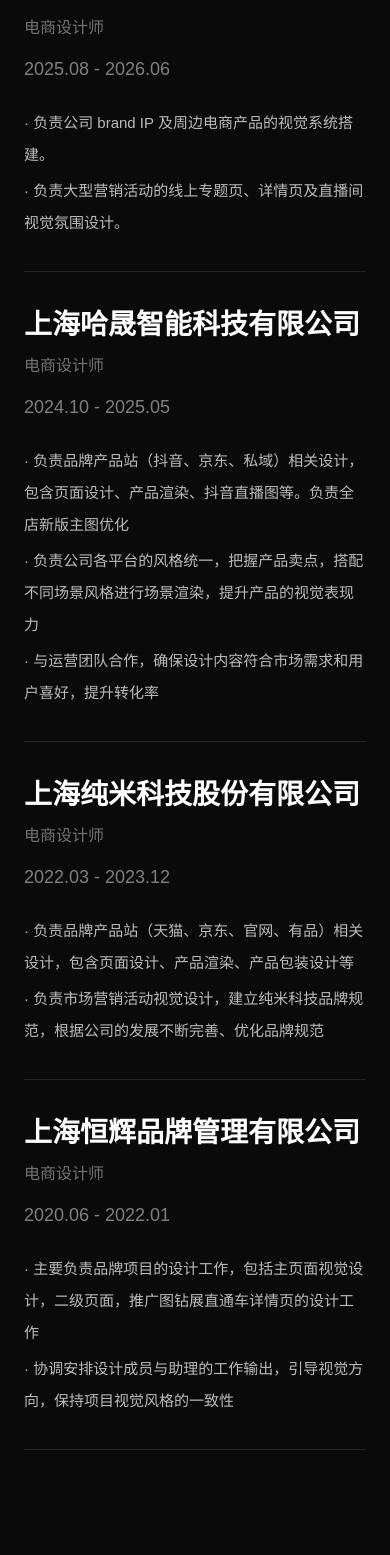
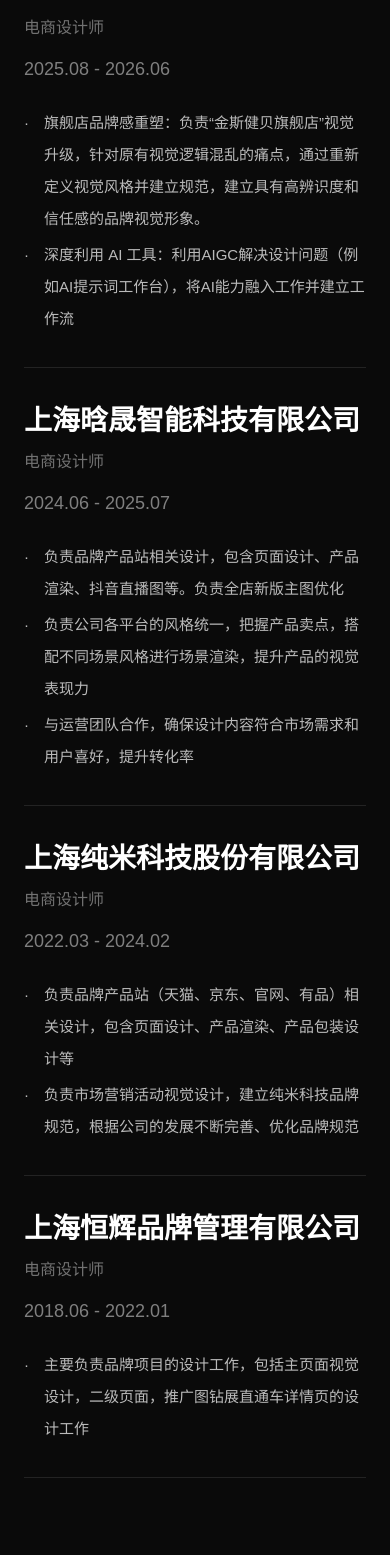
Before and after one commit to wangjunjiayou-rgb/wangjun-, a React (Vite) app: page / in a window 390 px wide. Shown: the part 2093-3648 px from the top of the page. Built offline with nearby package versions, Linux system fonts and the light colour scheme.

Commit message:
Update portfolio content

```diff
--- a/src/App.tsx
+++ b/src/App.tsx
@@ -38,14 +38,14 @@
 const detailWorks: WorkItem[] = [
   { title: '儿童医学中心项目', slug: 'kv-case-01', tag: 'KV海报', type: 'Trust Visual', desc: '专业背书与科技感视觉项目。', image: 'https://i.111666.best/image/L4eoTnEsOZsrILQJdt6aVW.png', detailImage: 'https://i.111666.best/image/LO8SHeHlXC1QPuYjmLN1Fr.jpg' },
   { title: '营养补剂详情页设计', slug: 'detail-design-01', tag: '详情设计', type: 'Detail Page', desc: '详情页长图展示项目。', image: 'https://i.111666.best/image/wgPhMS1Bx043FCsGmN1CLJ.png', detailImage: 'https://i.111666.best/image/7ocUTgFpixpTZkGrslOzLE.jpeg' },
-  { title: '母婴营养液详情页设计', slug: 'detail-design-02', tag: '详情设计', type: 'Detail Page', desc: '母婴营养品详情页设计。', image: 'https://i.111666.best/image/U3Gi2eAX07ghiJg7eVkrpo.png', detailImage: 'https://i.111666.best/image/PCIxpSHm7vopP8p9tq1Zxu.jpeg' },
+  { title: '母婴营养液详情页设计', slug: 'detail-design-02', tag: '详情设计', type: 'Detail Page', desc: '母婴营养品详情页设计。', image: 'https://cloud.video.taobao.com/vod/Ci7wv6EpVaYddwN7NTuhBGBUp2njvXfqvrIp-c8nN1g.mp4', detailImage: 'https://i.111666.best/image/PCIxpSHm7vopP8p9tq1Zxu.jpeg' },
   { title: '详情页设计 03', slug: 'detail-design-03', tag: '详情设计', type: 'Detail Page', desc: '详情页新增项目。', image: 'https://i.111666.best/image/LdPOuZiSVX7yZZeYbbnRQ4.png', detailImage: 'https://i.111666.best/image/Mh2lqbVDMzLCr7qcfjBuUh.jpeg' },
 ];
 
 const liveWorks = makeWorks('直播&其他', 'Live Visual', '直播视觉', [
   'https://i.111666.best/image/2hUVGRQDPhzHR2vwq0scra.png', 'https://i.111666.best/image/Bv0yoSushodDzNjzFTj40R.png',
   'https://i.111666.best/image/yOzofC2wNTbHn4C76FDVqL.png', 'https://i.111666.best/image/yrCgTimHNH25hwfRaFN5Zh.png',
-  'https://i.111666.best/image/MM9xxIl3HSXYb2njhONizb.jpg', 'https://i.111666.best/image/sg721p5V7E3cxiPYOoROoE.png',
+  'https://cloud.video.taobao.com/vod/LRGL6IWnf5nW39w_Xa9hRIKuznGJCaf__h0MMrfHzPo.mp4', 'https://i.111666.best/image/sg721p5V7E3cxiPYOoROoE.png',
   'https://i.111666.best/image/SiDQUnr4lnDyFSzehziA4t.png', 'https://i.111666.best/image/uf6RKLJ8TGAD6DI4UXCVRw.png',
   'https://i.111666.best/image/E5rP1fgul3zCVngtoa57HE.png', 'https://i.111666.best/image/WgsJ8FodjTXTeLVIf0fmtZ.png',
   'https://i.111666.best/image/YzgJJXYOt1Z7Zn6KadHCOe.png', 'https://i.111666.best/image/tmoUTdGrBLlQWPV51HB0WF.png',
@@ -76,7 +76,7 @@
 const works: WorkItem[] = [
   ...detailWorks,
   ...kvWorks,
-  { title: 'AIGC产品广告概念图', slug: 'aigc-01', tag: '新质生产力', type: 'AI Creative', desc: 'AI创意视觉项目。' },
+  { title: 'AIGC产品广告概念图', slug: 'aigc-01', tag: '新质生产力', type: 'AI Creative', desc: 'AI创意视觉项目。', image: 'https://i.111666.best/image/QjRWxoJgTmvNnFzEV71Ngi.jpg', detailImage: 'https://i.111666.best/image/vvV6Tc36HyGNoBLJDjgM0T.png' },
   { title: 'AI产品场景合成', slug: 'aigc-02', tag: '新质生产力', type: 'Scene Generation', desc: 'AI场景合成视觉项目。' },
   ...liveWorks,
   ...makeWorks('3D渲染', '3D Render', '3D渲染', [
@@ -102,13 +102,14 @@
 ];
 
 const experiences: Exp[] = [
-  { company: '上海巴九零网络科技有限公司', time: '2025.08 - 2026.06', role: '电商设计师', details: ['负责公司 brand IP 及周边电商产品的视觉系统搭建。', '负责大型营销活动的线上专题页、详情页及直播间视觉氛围设计。'] },
-  { company: '上海哈晟智能科技有限公司', time: '2024.10 - 2025.05', role: '电商设计师', details: ['负责品牌产品站（抖音、京东、私域）相关设计，包含页面设计、产品渲染、抖音直播图等。负责全店新版主图优化', '负责公司各平台的风格统一，把握产品卖点，搭配不同场景风格进行场景渲染，提升产品的视觉表现力', '与运营团队合作，确保设计内容符合市场需求和用户喜好，提升转化率'] },
-  { company: '上海纯米科技股份有限公司', time: '2022.03 - 2023.12', role: '电商设计师', details: ['负责品牌产品站（天猫、京东、官网、有品）相关设计，包含页面设计、产品渲染、产品包装设计等', '负责市场营销活动视觉设计，建立纯米科技品牌规范，根据公司的发展不断完善、优化品牌规范'] },
-  { company: '上海恒辉品牌管理有限公司', time: '2020.06 - 2022.01', role: '电商设计师', details: ['主要负责品牌项目的设计工作，包括主页面视觉设计，二级页面，推广图钻展直通车详情页的设计工作', '协调安排设计成员与助理的工作输出，引导视觉方向，保持项目视觉风格的一致性'] },
+  { company: '上海巴九零网络科技有限公司', time: '2025.08 - 2026.06', role: '电商设计师', details: ['旗舰店品牌感重塑：负责“金斯健贝旗舰店”视觉升级，针对原有视觉逻辑混乱的痛点，通过重新定义视觉风格并建立规范，建立具有高辨识度和信任感的品牌视觉形象。', '深度利用 AI 工具：利用AIGC解决设计问题（例如AI提示词工作台），将AI能力融入工作并建立工作流'] },
+  { company: '上海晗晟智能科技有限公司', time: '2024.06 - 2025.07', role: '电商设计师', details: ['负责品牌产品站相关设计，包含页面设计、产品渲染、抖音直播图等。负责全店新版主图优化', '负责公司各平台的风格统一，把握产品卖点，搭配不同场景风格进行场景渲染，提升产品的视觉表现力', '与运营团队合作，确保设计内容符合市场需求和用户喜好，提升转化率'] },
+  { company: '上海纯米科技股份有限公司', time: '2022.03 - 2024.02', role: '电商设计师', details: ['负责品牌产品站（天猫、京东、官网、有品）相关设计，包含页面设计、产品渲染、产品包装设计等', '负责市场营销活动视觉设计，建立纯米科技品牌规范，根据公司的发展不断完善、优化品牌规范'] },
+  { company: '上海恒辉品牌管理有限公司', time: '2018.06 - 2022.01', role: '电商设计师', details: ['主要负责品牌项目的设计工作，包括主页面视觉设计，二级页面，推广图钻展直通车详情页的设计工作'] },
 ];
 
-const canOpen = (work: WorkItem) => work.tag === '详情设计' || Boolean(work.detailImage);
+const canOpen = (work: WorkItem) => work.tag === '详情设计' || work.slug === 'aigc-02' || Boolean(work.detailImage);
+const isVideo = (url: string) => /\.mp4(?:$|\?)/i.test(url);
 
 function TopNav({ isScrolled, onNavClick }: { isScrolled: boolean; onNavClick: (filter: string) => void }) {
   return (
@@ -158,8 +159,10 @@
   const [detailSlug, setDetailSlug] = useState('detail-design-01');
   const [returnToWorks, setReturnToWorks] = useState(false);
   const [aspectMap, setAspectMap] = useState<Record<string, Aspect>>({});
+  const [videoAspectMap, setVideoAspectMap] = useState<Record<string, number>>({});
   const worksRef = useRef<HTMLElement | null>(null);
   const detailProject = works.find((work) => work.slug === detailSlug);
+  const isEditMode = new URLSearchParams(window.location.search).get('edit') === '1';
 
   const filteredWorks = useMemo(() => {
     const getSortAspect = (work: WorkItem) => {
@@ -168,6 +171,7 @@
       if (work.tag === '3D渲染') return aspectMap[work.slug] ?? '9:11';
       if (work.tag === '详情设计') return '9:16';
       if (work.tag === 'KV海报') return aspectMap[work.slug] ?? '3:4';
+      if (work.tag === '新质生产力') return '1:1';
       return 'default';
     };
 
@@ -181,7 +185,7 @@
       default: 99,
     };
 
-    const list = works.filter((work) => (work.image || work.detailImage) && (activeFilter === '全部' || work.tag === activeFilter));
+    const list = works.filter((work) => (work.image || work.detailImage || work.tag === '新质生产力') && (activeFilter === '全部' || work.tag === activeFilter));
 
     return list.map((work, index) => ({ work, index })).sort((a, b) => {
       const openDelta = Number(canOpen(b.work)) - Number(canOpen(a.work));
@@ -242,6 +246,7 @@
       if (aspectMap[work.slug] === '9:16') return 'aspect-[9/16]';
       return 'aspect-[3/4]';
     }
+    if (work.tag === '新质生产力') return 'aspect-square';
     if (work.tag === '3D渲染') {
       if (aspectMap[work.slug] === '9:4.8') return 'aspect-[9/4.8]';
       if (aspectMap[work.slug] === '3:4') return 'aspect-[3/4]';
@@ -252,6 +257,15 @@
   const workImage = (work: WorkItem) => {
     const fallback = <div className="absolute inset-0 bg-[linear-gradient(135deg,#1f1f1f,rgba(255,70,70,0.35),#0a0a0a)]" />;
     if (!work.image) return fallback;
+    if (isVideo(work.image)) {
+      return <>{fallback}<video src={work.image} className="absolute inset-0 h-full w-full object-contain object-top opacity-0 transition-opacity duration-500" autoPlay muted loop playsInline preload="metadata" onLoadedMetadata={(e) => {
+        const video = e.currentTarget;
+        if (video.videoWidth && video.videoHeight) {
+          const ratio = video.videoWidth / video.videoHeight;
+          setVideoAspectMap((prev) => prev[work.slug] === ratio ? prev : { ...prev, [work.slug]: ratio });
+        }
+      }} onLoadedData={(e) => { e.currentTarget.style.opacity = '1'; }} /></>;
+    }
     return <>{fallback}<img src={work.image} alt={work.title} className="absolute left-0 top-1/2 h-auto w-full -translate-y-1/2 object-contain opacity-0 transition-opacity duration-500" onLoad={(e) => {
       const img = e.currentTarget; img.style.opacity = '1';
       if (work.tag === '主图展示' || work.tag === '直播&其他' || work.tag === '3D渲染' || work.tag === 'KV海报') {
@@ -274,6 +288,7 @@
     if (work.tag === '直播&其他') return `直播&其他-${aspectMap[work.slug] ?? '9:16'}`;
     if (work.tag === '3D渲染') return `3D渲染-${aspectMap[work.slug] ?? '9:11'}`;
     if (work.tag === '详情设计') return '通用-9:16';
+    if (work.tag === '新质生产力') return '新质生产力-1:1';
     if (work.tag === 'KV海报') {
       const kvAspect = aspectMap[work.slug] ?? '3:4';
       return kvAspect === '9:16' ? '通用-9:16' : `KV海报-${kvAspect}`;
@@ -297,6 +312,7 @@
     if (key === '直播&其他-7:3.5') return 'md:grid-cols-1 xl:grid-cols-2';
     return 'md:grid-cols-2 xl:grid-cols-3';
   };
+  const mediaAspectStyle = (work: WorkItem) => videoAspectMap[work.slug] ? { aspectRatio: videoAspectMap[work.slug] } : undefined;
 
   if (view === 'detail') return <DetailPage detailProject={detailProject} onBack={() => { setReturnToWorks(true); setView('home'); }} />;
 
@@ -321,7 +337,7 @@
             <div className="rounded-[30px] border border-white/10 bg-white/[0.03] p-6"><p className="text-base font-semibold">个人优势</p><p className="mt-4 text-[15px] leading-8 text-white/72">喜欢尝试前沿科技，始终认为 AIGC 是新质生产力，持续将 AI 能力融入设计流程，提升效率与商业转化表现。</p></div>
             <div className="rounded-[28px] border border-white/10 bg-white/[0.03] p-5"><p className="mb-4 text-base font-semibold">擅长工具</p><div className="flex flex-wrap gap-3">{['ChatGPT', 'Gemini', 'Photoshop', 'Cinema 4D', 'Octane'].map((tool) => <span key={tool} className="rounded-full border border-white/12 bg-white/[0.04] px-4 py-2 text-sm text-white/82">{tool}</span>)}</div></div>
           </aside>
-          <section><h3 className="mb-8 text-[58px] font-semibold leading-none md:text-[64px]">Experience</h3>{experiences.map((item) => <div key={item.company} className="border-b border-white/10 py-8 first:pt-0"><div className="flex flex-col gap-4 md:flex-row md:justify-between"><div><h4 className="text-[28px] font-semibold md:text-[30px]">{item.company}</h4><p className="mt-2 text-base text-white/42">{item.role}</p></div><div className="text-[18px] text-white/48">{item.time}</div></div><div className="mt-6 space-y-1 text-[15px] leading-8 text-white/72 md:text-[16px]">{item.details.map((detail) => <p key={detail}>· {detail}</p>)}</div></div>)}</section>
+          <section><h3 className="mb-8 text-[58px] font-semibold leading-none md:text-[64px]">Experience</h3>{experiences.map((item) => <div key={item.company} className="border-b border-white/10 py-8 first:pt-0"><div className="flex flex-col gap-4 md:flex-row md:justify-between"><div><h4 className="text-[28px] font-semibold md:text-[30px]">{item.company}</h4><p className="mt-2 text-base text-white/42">{item.role}</p></div><div className="text-[18px] text-white/48">{item.time}</div></div><div className="mt-6 space-y-1 text-[15px] leading-8 text-white/72 md:text-[16px]">{item.details.map((detail) => <p key={detail} className="grid grid-cols-[12px_minmax(0,1fr)] gap-2"><span>·</span><span>{detail}</span></p>)}</div></div>)}</section>
         </section>
 
         <section ref={worksRef} className="mx-auto max-w-7xl px-6 py-14 md:px-10">
@@ -332,7 +348,7 @@
                 {group.items.map((work, groupIndex) => {
                   const index = group.startIndex + groupIndex;
                   const openable = canOpen(work);
-                  return <div key={work.slug} role={openable ? 'button' : undefined} tabIndex={openable ? 0 : -1} onClick={() => { if (openable) { setDetailSlug(work.slug); setView('detail'); } }} onKeyDown={(e) => { if (openable && (e.key === 'Enter' || e.key === ' ')) { e.preventDefault(); setDetailSlug(work.slug); setView('detail'); } }} className={`group h-fit overflow-hidden rounded-[15px] border bg-white/[0.025] transition hover:-translate-y-1 ${openable ? 'cursor-pointer border-white/24' : 'border-white/10'}`}><div className={`relative ${aspectClass(work)} overflow-hidden`}>{workImage(work)}<div className="absolute inset-0 bg-gradient-to-t from-black/60 via-transparent to-transparent" /><div className="absolute left-5 top-5 rounded-full border border-white/15 bg-black/30 px-3 py-1 text-xs text-white/80 backdrop-blur-md">{work.tag}</div>{openable && (
+                  return <div key={work.slug} data-display-number={String(index + 1).padStart(2, '0')} data-work-slug={work.slug} data-media-src={work.image ?? work.detailImage ?? ''} role={openable ? 'button' : undefined} tabIndex={openable ? 0 : -1} onClick={() => { if (openable) { setDetailSlug(work.slug); setView('detail'); } }} onKeyDown={(e) => { if (openable && (e.key === 'Enter' || e.key === ' ')) { e.preventDefault(); setDetailSlug(work.slug); setView('detail'); } }} className={`group h-fit overflow-hidden rounded-[15px] border bg-white/[0.025] transition hover:-translate-y-1 ${openable ? 'cursor-pointer border-white/24' : 'border-white/10'}`}><div className={`relative ${aspectClass(work)} overflow-hidden`} style={mediaAspectStyle(work)}>{workImage(work)}<div className="absolute inset-0 bg-gradient-to-t from-black/60 via-transparent to-transparent" /><div className="absolute left-5 top-5 rounded-full border border-white/15 bg-black/30 px-3 py-1 text-xs text-white/80 backdrop-blur-md">{work.tag}</div>{isEditMode && <div className="pointer-events-none absolute left-5 top-[58px] z-30 rounded-md border border-lime-300/50 bg-black/72 px-3 py-1.5 text-[12px] font-semibold text-lime-200 shadow-xl backdrop-blur-md">编号 {String(index + 1).padStart(2, '0')} / {work.slug}</div>}{openable && (
                     <>
                       <div className="pointer-events-none absolute right-5 top-5 z-20 flex items-center gap-2 rounded-full border border-white/18 bg-black/38 px-3.5 py-2 text-xs font-medium text-white/90 shadow-[0_12px_32px_rgba(0,0,0,0.32)] backdrop-blur-xl transition-all duration-300 group-hover:border-white/30 group-hover:bg-white/14 group-hover:text-white">
                         <span className="relative flex h-2 w-2">
```
